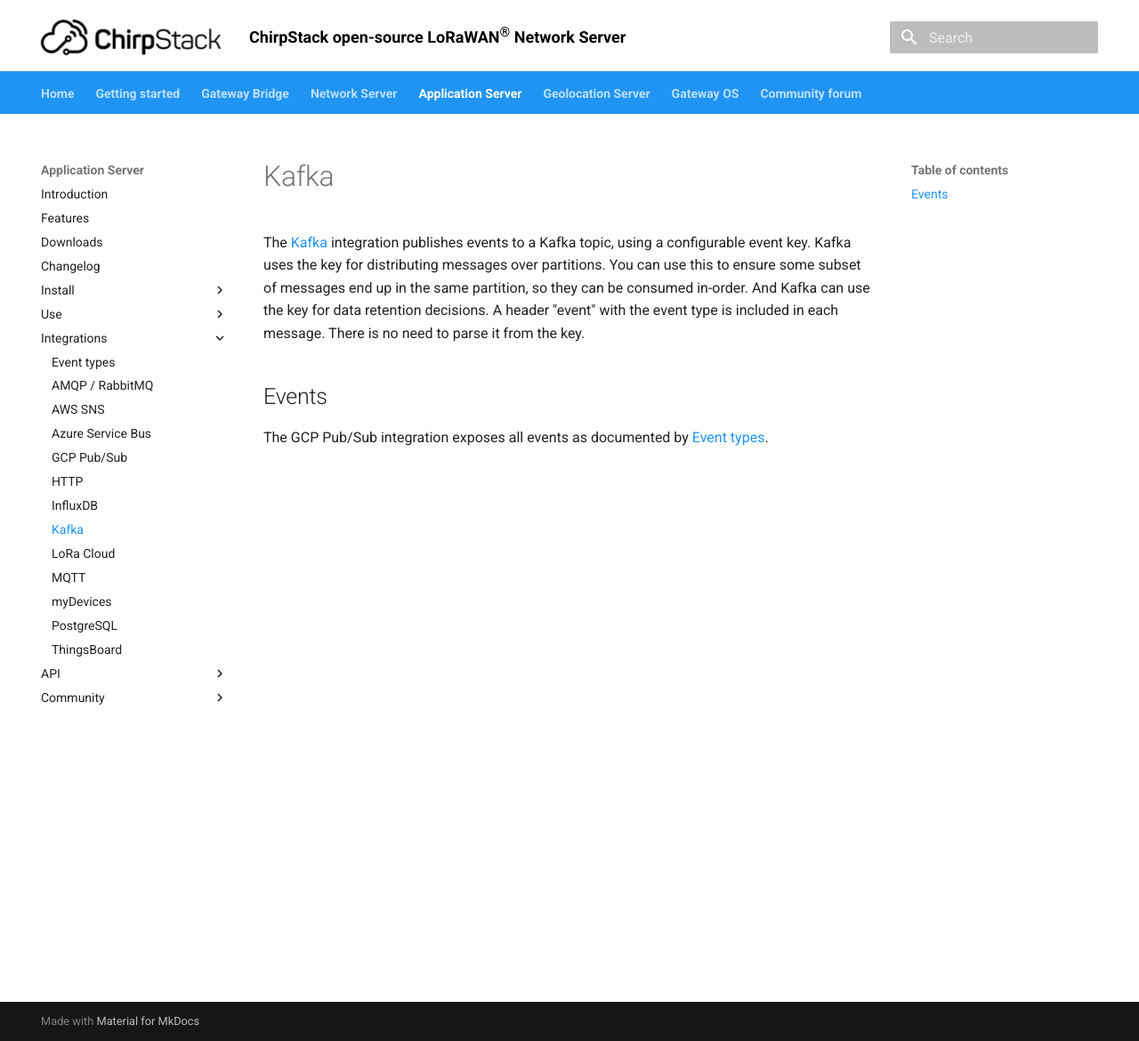
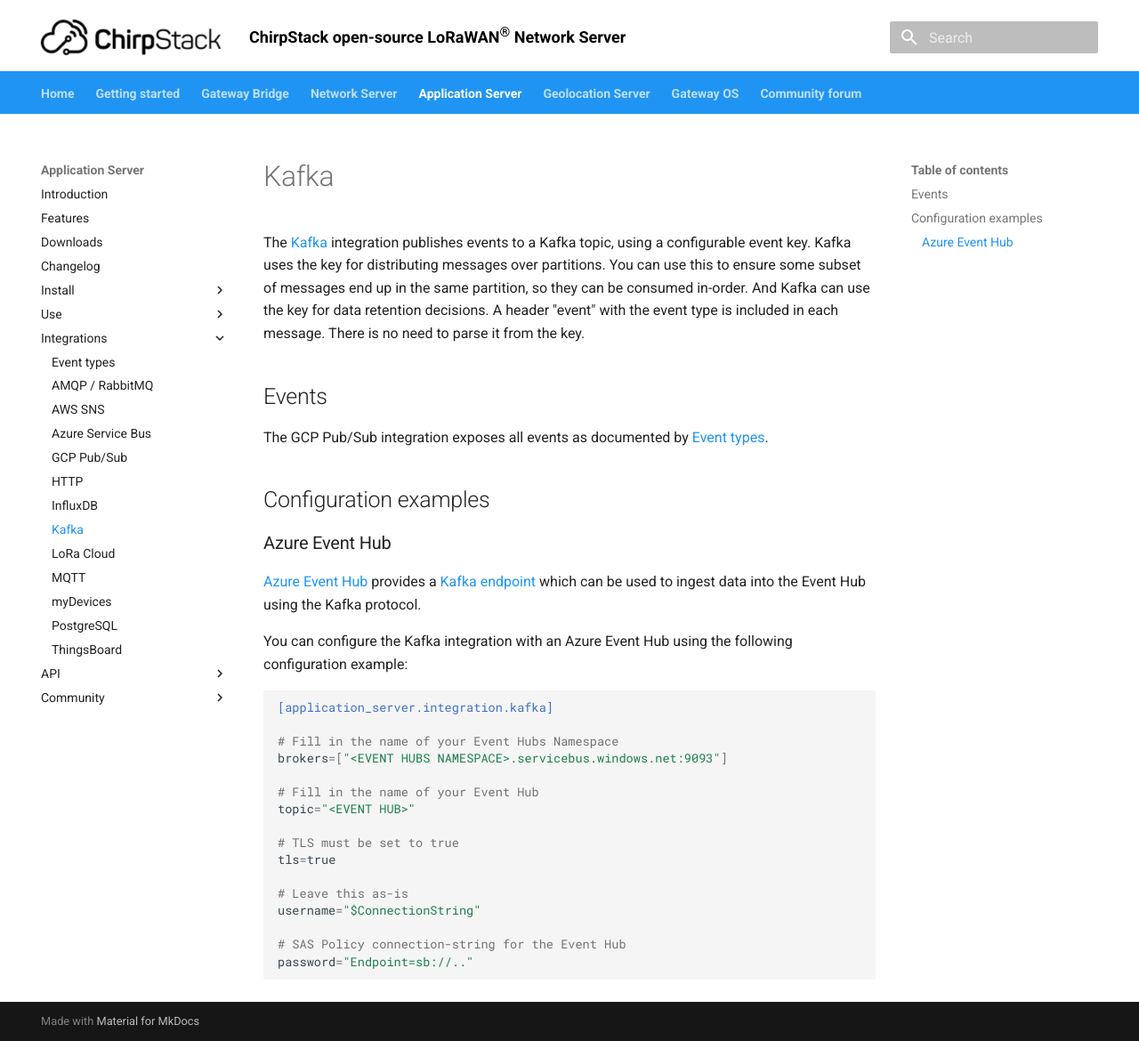
Before and after one commit to brocaar/chirpstack-docs, an MkDocs documentation site: the page built from docs/application-server/integrations/kafka.md, in a window 1280 px wide and 1170 px high. Shown: the whole window at 89% size. Built offline with MkDocs 1.6.1 and Material for MkDocs 9.7.7, drawn with Linux system fonts in a browser that asks for light colours.

Commit message:
Update Kafka integration docs, changelog and bump version.

````diff
--- a/docs/application-server/integrations/kafka.md
+++ b/docs/application-server/integrations/kafka.md
@@ -15,3 +15,33 @@
 ## Events
 
 The GCP Pub/Sub integration exposes all events as documented by [Event types](events.md).
+
+## Configuration examples
+
+### Azure Event Hub
+
+[Azure Event Hub](https://docs.microsoft.com/en-us/azure/event-hubs/event-hubs-about)
+provides a [Kafka endpoint](https://docs.microsoft.com/en-us/azure/event-hubs/event-hubs-for-kafka-ecosystem-overview)
+which can be used to ingest data into the Event Hub using the Kafka protocol.
+
+You can configure the Kafka integration with an Azure Event Hub using the
+following configuration example:
+
+```toml
+[application_server.integration.kafka]
+
+# Fill in the name of your Event Hubs Namespace
+brokers=["<EVENT HUBS NAMESPACE>.servicebus.windows.net:9093"]
+
+# Fill in the name of your Event Hub
+topic="<EVENT HUB>"
+
+# TLS must be set to true
+tls=true
+
+# Leave this as-is
+username="$ConnectionString"
+
+# SAS Policy connection-string for the Event Hub
+password="Endpoint=sb://.."
+```
--- a/mkdocs.yml
+++ b/mkdocs.yml
@@ -14,7 +14,7 @@
     - tabs
 extra:
   application_server:
-    version: 3.11.0
+    version: 3.11.1
   gateway_bridge:
     version: 3.9.2
   geolocation_server:
````
Also changed, not shown: docs/application-server/changelog.md (+10 -0 lines).
